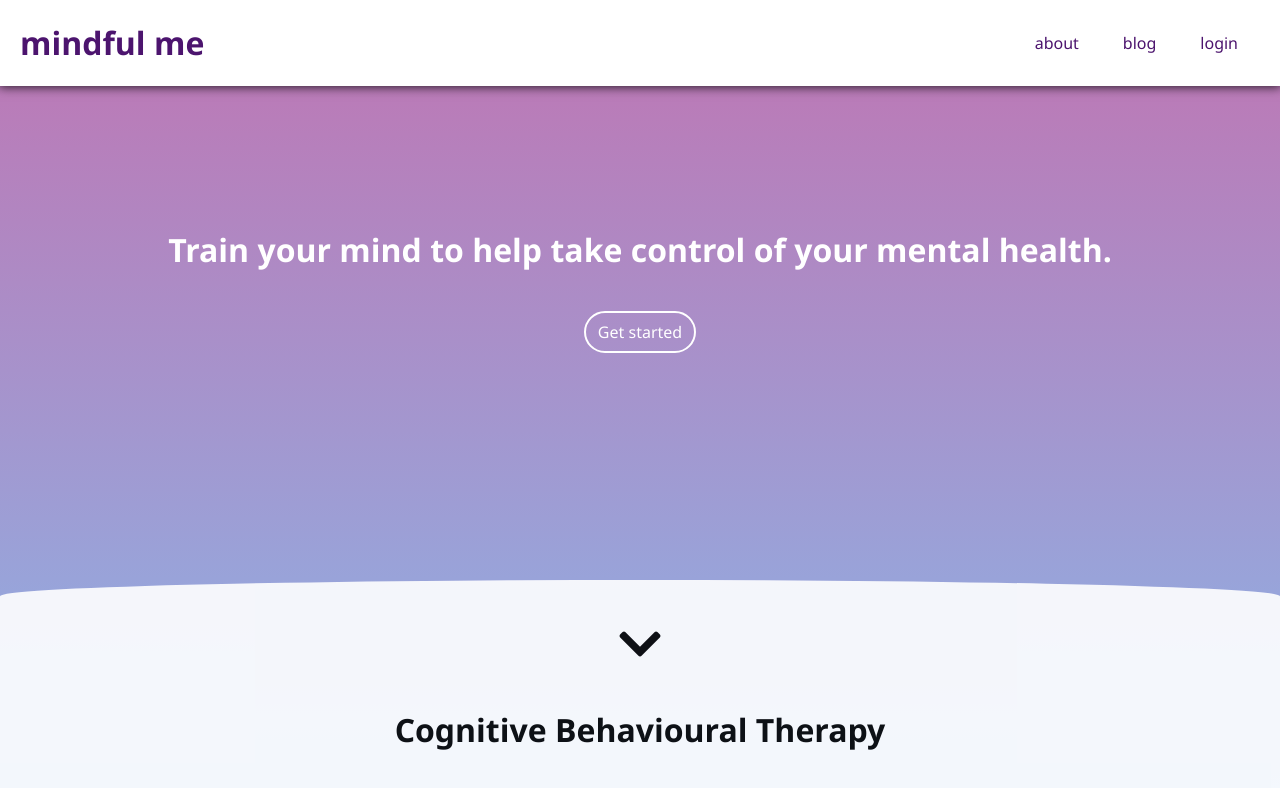
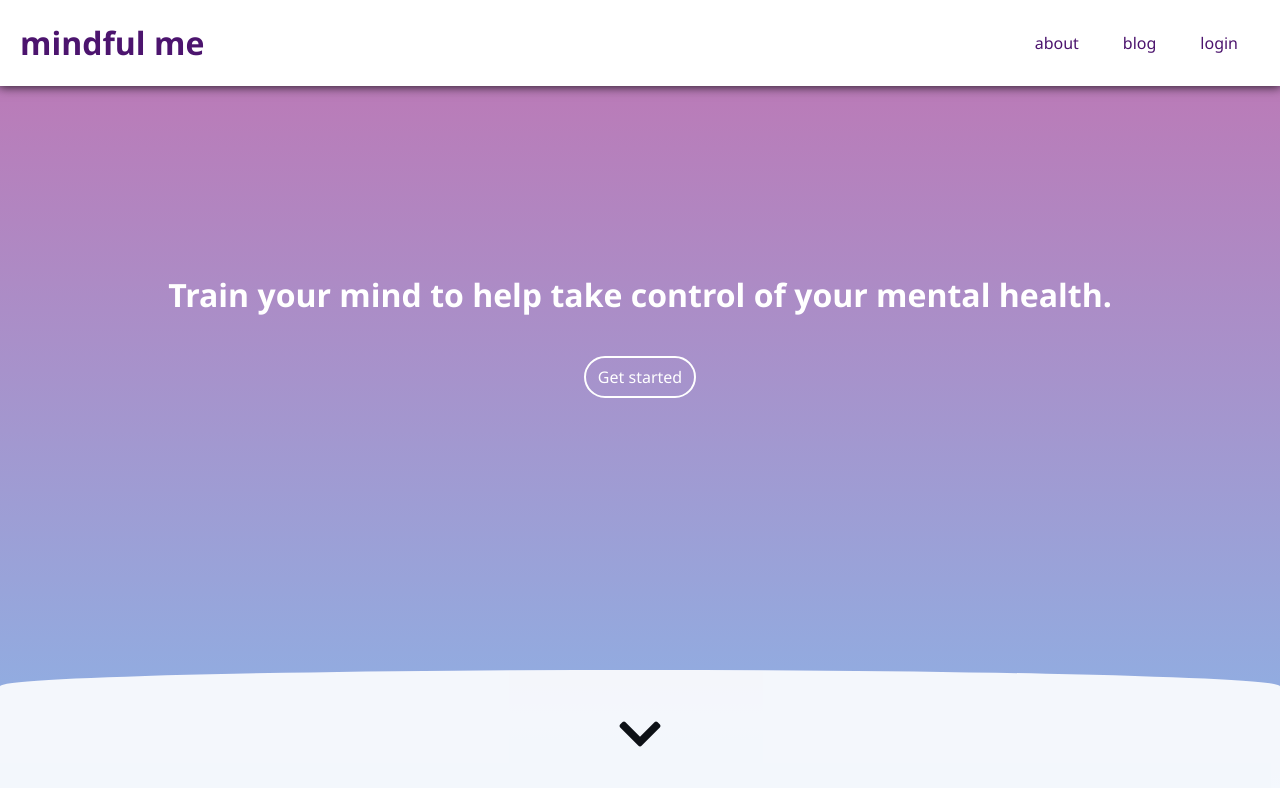
Before and after one commit to stephenrhyscollins/mindfulme, a plain HTML site: page index.html in a window 1280 px wide. Shown: the top 788 px of the page. Drawn offline with Linux system fonts and the light colour scheme.

Commit message:
Resize landing div

```diff
--- a/assets/styles/styles.css
+++ b/assets/styles/styles.css
@@ -130,7 +130,7 @@ section .icon {
 }
 
 div.fill:first-of-type {
-    min-height: calc(100% - 220px);
+    min-height: calc(100% - 130px);
 }
 
 div.white{
```
